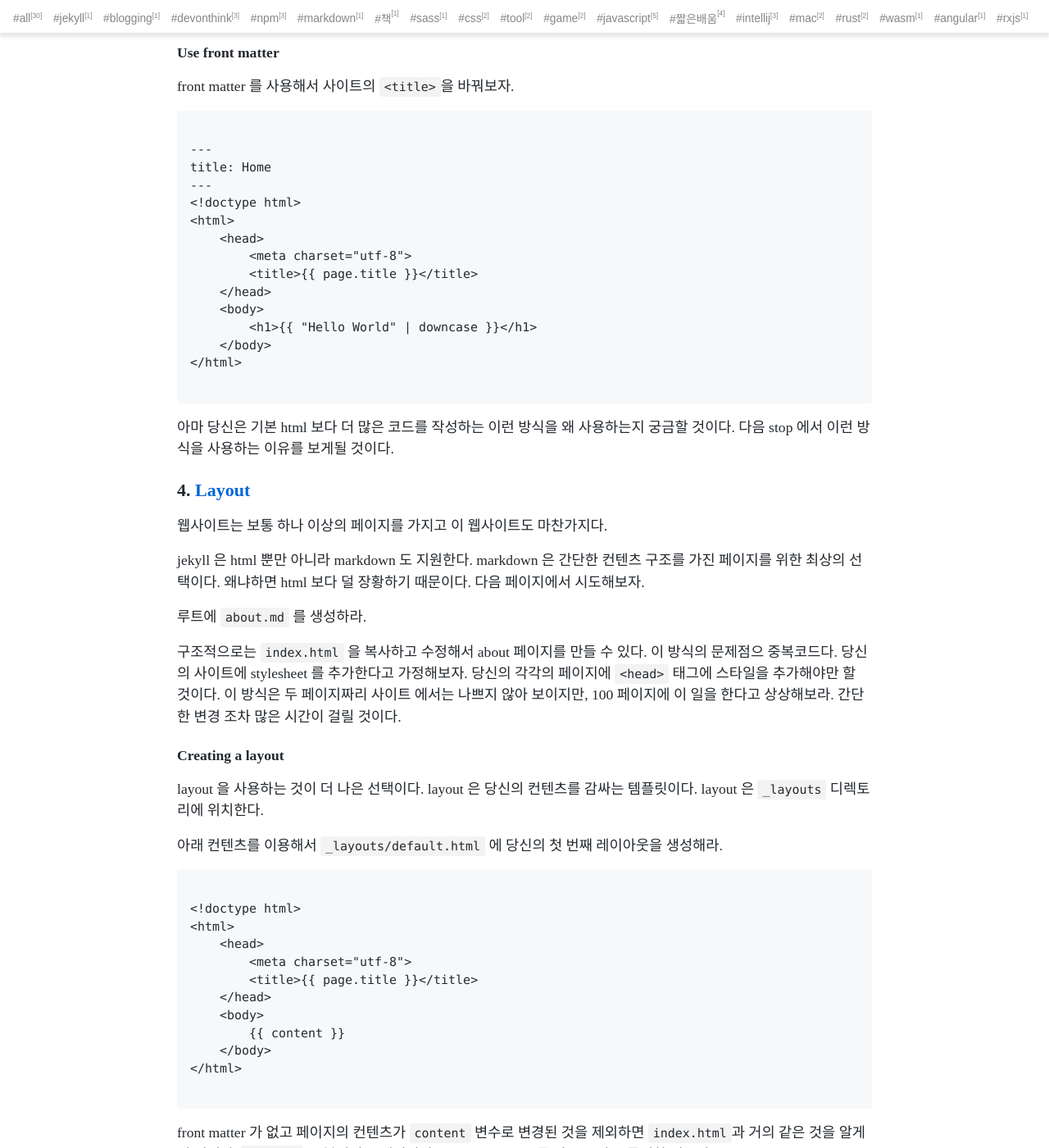
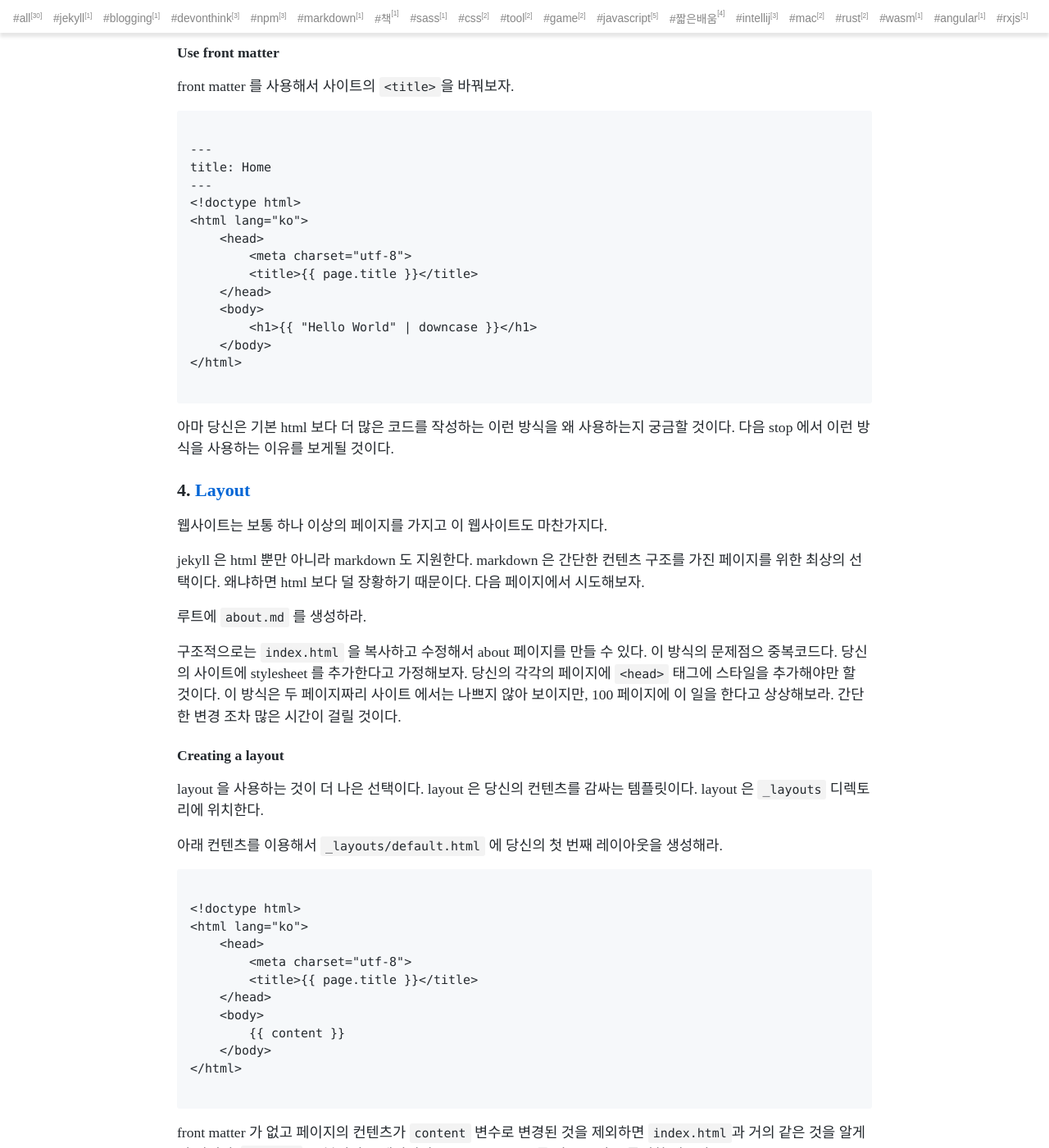
Before and after one commit to toyseed/toyseed.github.io, a Jekyll site: the page built from _posts/2019-01-19-getting-start-jekyll.md, in a window 1280 px wide and 1400 px high, scrolled down 3624 px. Shown: the whole window at 82% size. Built offline with Jekyll 4.4.1, drawn with Linux system fonts in a browser that asks for light colours; nearby versions of some CDN libraries; some of the changed text lies outside the part shown.

Commit message:
fix typo

````diff
--- a/Gemfile
+++ b/Gemfile
@@ -8,3 +8,4 @@
     gem 'jekyll-feed'
     gem 'jekyll-seo-tag'
 end
+gem "webrick", "~> 1.8"
--- a/_posts/2019-01-19-getting-start-jekyll.md
+++ b/_posts/2019-01-19-getting-start-jekyll.md
@@ -93,7 +93,7 @@
 ```html
 {% raw %}
 {% if page.show_sidebar %}
-    <div class="sidebar"%>
+    <div class="sidebar">
         sidebar content
     </div>
 {% endif %}
@@ -141,7 +141,7 @@
 title: Home
 ---
 <!doctype html>
-<html>
+<html lang="ko">
     <head>
         <meta charset="utf-8">
         <title>{{ page.title }}</title>
@@ -172,7 +172,7 @@
 ```html
 {% raw %}
 <!doctype html>
-<html>
+<html lang="ko">
     <head>
         <meta charset="utf-8">
         <title>{{ page.title }}</title>
@@ -244,7 +244,7 @@
 ```html
 {% raw %}
 <!doctype html>
-<html>
+<html lang="ko">
     <head>
         <meta charset="utf-8">
         <title>{{ page.title }}</title>
@@ -775,7 +775,7 @@
 
 `JEKYLL_ENV` 의 기본값은 development 이다. `JEKYLL_ENV` 값은 `jekyll.enviroment` 를 통해 liquid 에서 사용할 수 있다. 그렇기 때문에 analytics 스크립트를 프로덕션에서만 사용하려면 다음과 같이 하면 된다.
 
-```html
+```liquid
 {% if jekyll.enviroment == "production" %}
     <script src="my-analytics-script.js"></script>
 {% endif %}
````
Also changed, not shown: other parts of _posts/2019-01-19-getting-start-jekyll.md (+1 -1 lines), _posts/2019-11-10-tile-break.html (+3 -7 lines), Gemfile.lock.
